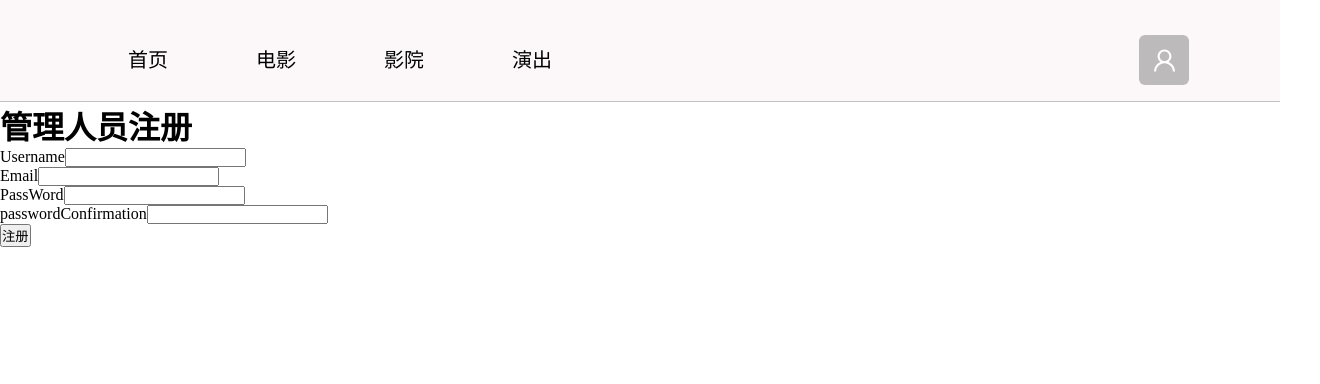
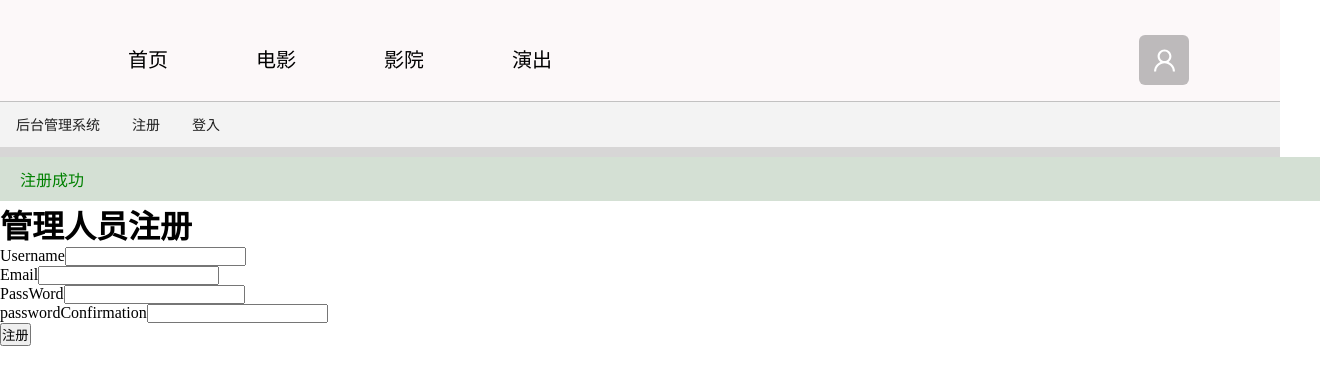
Before and after one commit to flyan123/Movie-ticket-platform, a React app: page /signup in a window 1280 px wide. Shown: the top 384 px of the page, 1320 px wide, since content can reach past the window. Built offline with nearby package versions, Linux system fonts and the light colour scheme.

Commit message:
add 提示框

```diff
--- /dev/null
+++ b/src/components/Flash/FlashMessage.jsx
@@ -0,0 +1,11 @@
+import React, { Component } from 'react'
+
+export default class FlashMessage extends Component{
+    render(){
+        return(
+            <div style={{color:'green',backgroundColor:'#d4e0d4',width:'100%',padding:'10px 20px'}}>
+                注册成功
+            </div>
+        )
+    }
+}
--- a/src/pages/Signup/index.jsx
+++ b/src/pages/Signup/index.jsx
@@ -1,5 +1,7 @@
 import React, { Component } from 'react'
 import SignUpForm from "./SignUpForm"
+import Topbutton from '../../components/Topbutton/index'
+import FlashMessage from '../../components/Flash/FlashMessage'
 // import { connect } from "react-redux"
 // import * as flashActions from "../../actions/flash"
 // import { bindActionCreators } from "redux"
@@ -8,6 +10,9 @@ export default class Signup extends Component {
     render() {
         return (
             <div className="row">
+                 <Topbutton/>
+                 <FlashMessage/>
+
                 <div className="col-md-3"></div>
                 <div className="col-md-6">
                     {/* <SignUpForm flashActions={ this.props.flashActions }/> 0 */}
```
Also changed, not shown: 1 other file (tests, documents, lock files or other folders).
